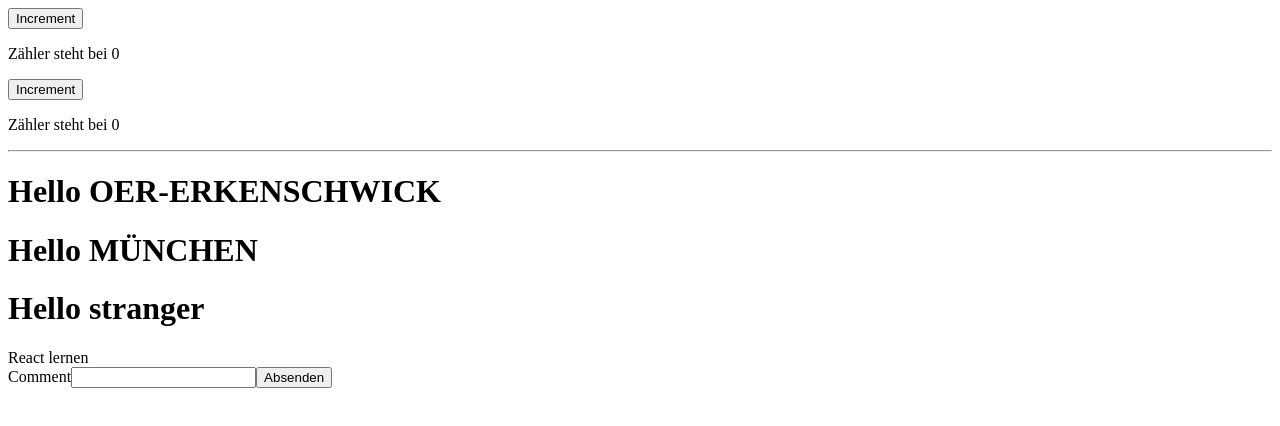
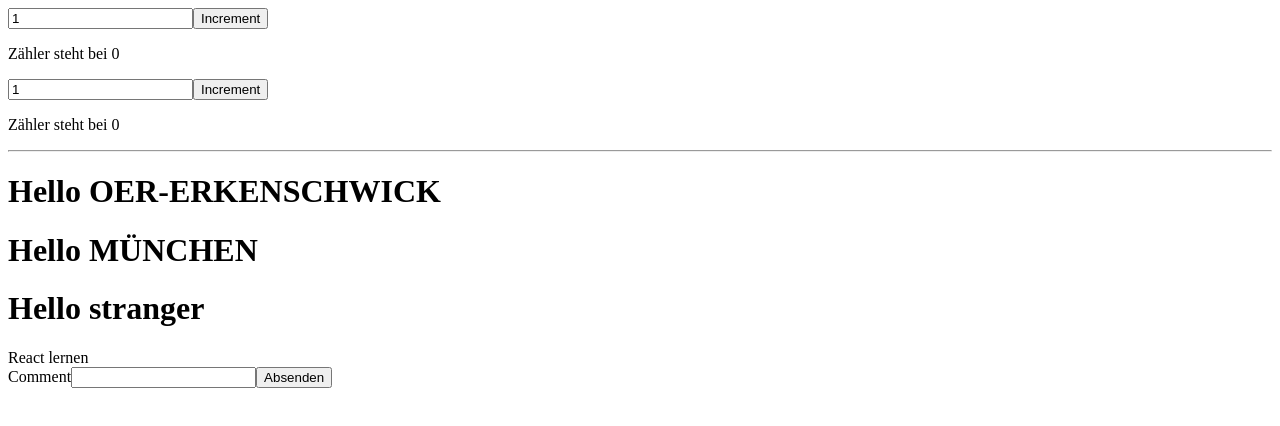
Before and after one commit to SuoraGmbH/react-camp-2024-04, a React (Vite) app: page / in a window 1280 px wide. Shown: the top 426 px of the page. Built offline with nearby package versions, Linux system fonts and the light colour scheme.

Commit message:
fix counter, add incrementBy

```diff
--- a/src/components/Counter.tsx
+++ b/src/components/Counter.tsx
@@ -3,11 +3,22 @@ import React, { useState } from "react";
 export const Counter: React.FunctionComponent = () => {
   // let count = 0;
   const [count, setCount] = useState(0);
+  const [incrementBy, setIncrementBy] = useState(1);
   return (
     <div>
+      <input
+        type="number"
+        value={incrementBy}
+        onChange={(event) => setIncrementBy(Number(event.target.value))}
+      />
       <button
         onClick={() => {
-          setCount(count + 1);
+          // Lange schreibweise des gleichen codes, der unten drunter steht
+          // setCount(function (prevCount) {
+          //   return prevCount + 1;
+          // });
+
+          setCount((prevCount) => prevCount + incrementBy);
         }}
       >
         Increment
```
